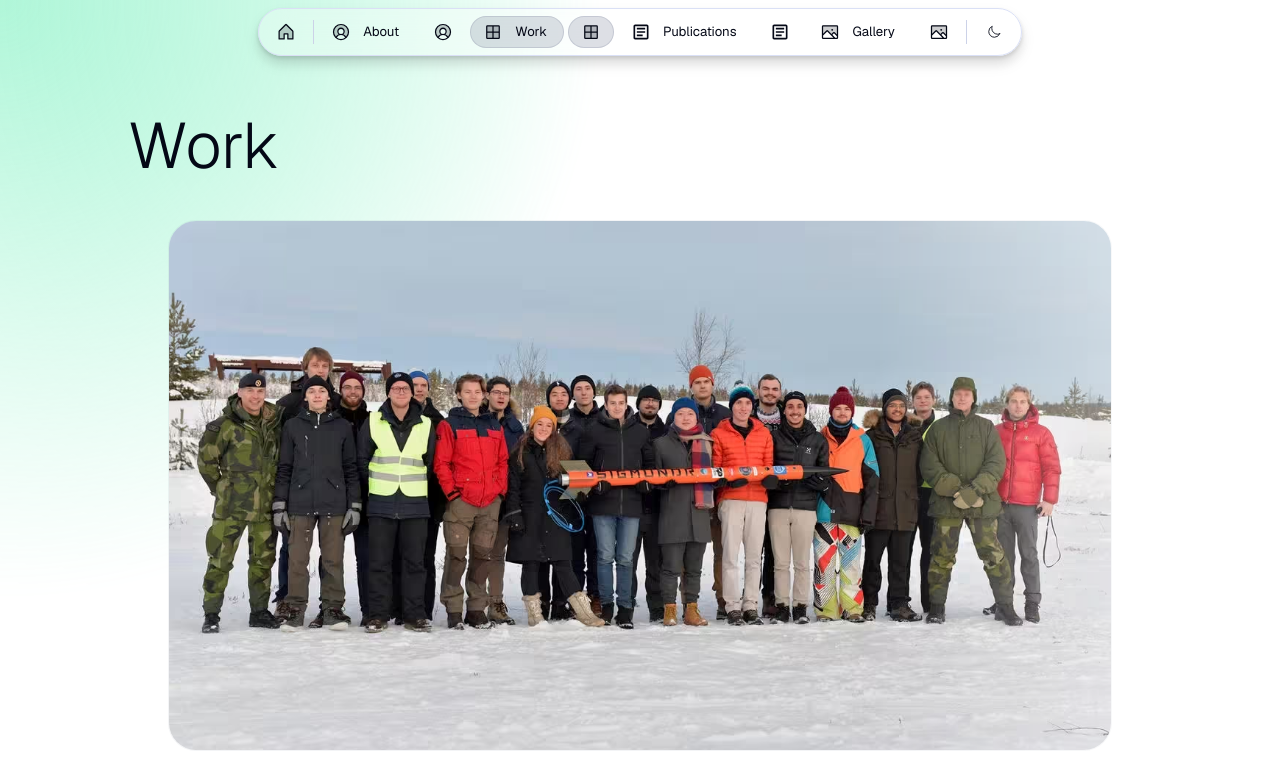
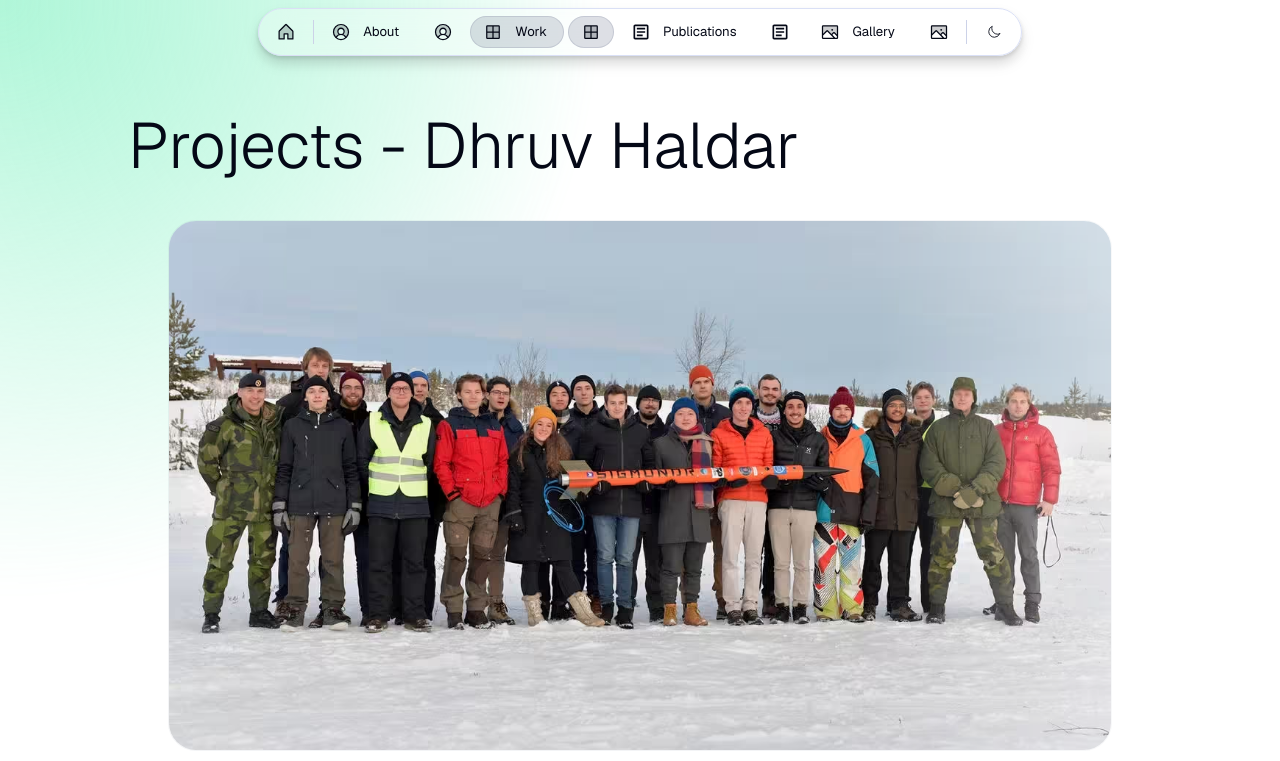
Before and after one commit to dhruvhaldar/portfolio, a Next.js app: page /work in a window 1280 px wide. Shown: the top 761 px of the page. Built offline with nearby package versions, Linux system fonts and the light colour scheme.

Commit message:
change text

```diff
--- a/src/app/resources/content.js
+++ b/src/app/resources/content.js
@@ -277,7 +277,7 @@ const publications = {
 // Work page
 const work = {
   label: "Work",
-  title: "Work",
+  title: "Projects - Dhruv Haldar",
   description: `Engineering projects by ${person.name}`,
 };
 
```
